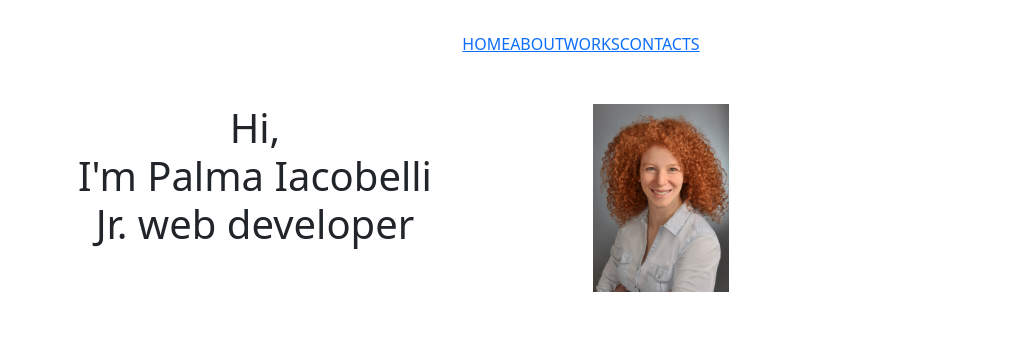
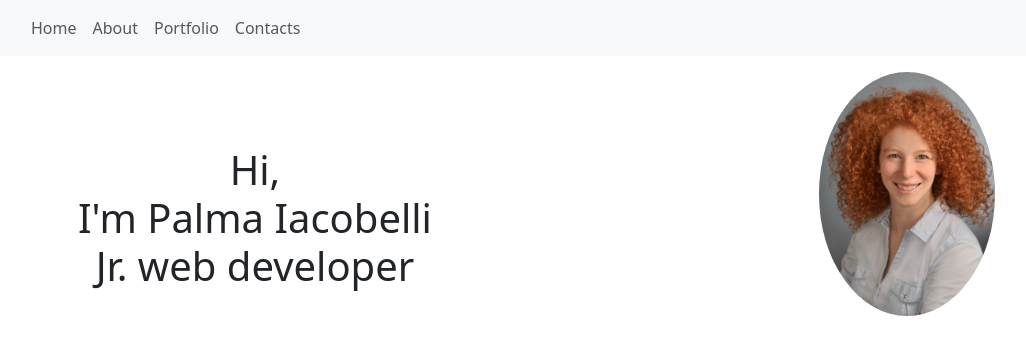
Before and after one commit to 369-Palma/portfolio, a React (Create React App) app: page / in a window 1280 px wide. Shown: the top 354 px of the page, without its empty margins (59-1085 px from the left). Built offline with nearby package versions, Linux system fonts and the light colour scheme.

Commit message:
stile about

```diff
--- a/src/App.css
+++ b/src/App.css
@@ -53,13 +53,18 @@ Form.Control {
   margin-top: 2em;
 }
 
-.navBar > Nav.Item > Link {
-  margin-right: 3em;
+.spaziaturaLink Link {
+  margin-right: 10px;
 }
 
 .foto {
-  width: 160px;
-  height: 160px;
+  width: 200px;
+  height: 300px;
   aspect-ratio: 1/1;
+  border-radius: 4em;
+  margin-top: 2em;
+}
+
+.profilo {
   border-radius: 100%;
 }
--- a/src/components/HomePage.jsx
+++ b/src/components/HomePage.jsx
@@ -2,8 +2,8 @@ import { Col, Row } from "react-bootstrap";
 import cv1min from "../assets/images/cv1min.jpg";
 const HomePage = () => {
   return (
-    <Row>
-      <Col xs={12} md={6}>
+    <Row className="my-auto d-flex justify-content-center">
+      <Col xs={12} md={6} className="my-auto">
         <h1>
           {" "}
           Hi, <br />
@@ -11,8 +11,8 @@ const HomePage = () => {
           Jr. web developer{" "}
         </h1>
       </Col>
-      <Col xs={12} md={6} className="foto">
-        <img src={cv1min} className="w-100" alt="foto Palma" />
+      <Col xs={12} md={6} className="foto mx-auto my-auto">
+        <img src={cv1min} className="w-100 profilo" alt="foto Palma" />
       </Col>
     </Row>
   );
--- a/src/components/NavBar.jsx
+++ b/src/components/NavBar.jsx
@@ -1,14 +1,74 @@
-import { Nav } from "react-bootstrap";
-import { Link } from "react-router-dom";
+import { Nav, Navbar, Row, Col, Container } from "react-bootstrap";
+import { Link, useLocation } from "react-router-dom";
+import { useState } from "react";
 
 const NavBar = () => {
+  const location = useLocation();
+  const [showLinks, setShowLinks] = useState(false);
+
   return (
-    <Nav
+    <Navbar expand="md" className="bg-body-tertiary d-flex mb-3">
+      <Container className="d-flex flex-row align-self-center">
+        <Navbar.Toggle
+          aria-controls="basic-navbar-nav"
+          onClick={() => setShowLinks(!showLinks)}
+        />
+        <Navbar.Collapse id="basic-navbar-nav">
+          <Nav className="me-auto">
+            <Row
+              className={`w-100 ${
+                showLinks ? "flex-column" : "justify-content-between"
+              }`}
+            >
+              <Col
+                xs={9}
+                md={9}
+                className={`d-flex ${
+                  showLinks
+                    ? "flex-column h-50"
+                    : "flex-row justify-content-around"
+                }`}
+              >
+                <Link to="/" className="nav-link">
+                  Home
+                </Link>
+                <Link
+                  className={`nav-link ${
+                    location.pathname === "/offerte" ? "active" : ""
+                  }`}
+                  to="/about"
+                >
+                  About
+                </Link>
+                <Link
+                  className={`nav-link ${
+                    location.pathname === "/portfolio" ? "active" : ""
+                  }`}
+                  to="/portfolio"
+                >
+                  Portfolio
+                </Link>
+
+                <Link
+                  className={`nav-link ${
+                    location.pathname === "/contacts" ? "active" : ""
+                  }`}
+                  to="/contacts"
+                >
+                  Contacts
+                </Link>
+              </Col>
+            </Row>
+          </Nav>
+        </Navbar.Collapse>
+      </Container>
+    </Navbar>
+    /*  <Nav
       className="navBar w-75 mx-auto flex-nowrap"
       variant="pills"
       defaultActiveKey="/"
     >
-      <Nav.Item>
+      <Nav.Item className="spaziaturaLink">
         <Link to="/">HOME </Link>
       </Nav.Item>
       <Nav.Item>
@@ -26,7 +86,7 @@ const NavBar = () => {
           CONTACTS
         </Link>
       </Nav.Item>
-    </Nav>
+    </Nav> */
   );
 };
 export default NavBar;
```
